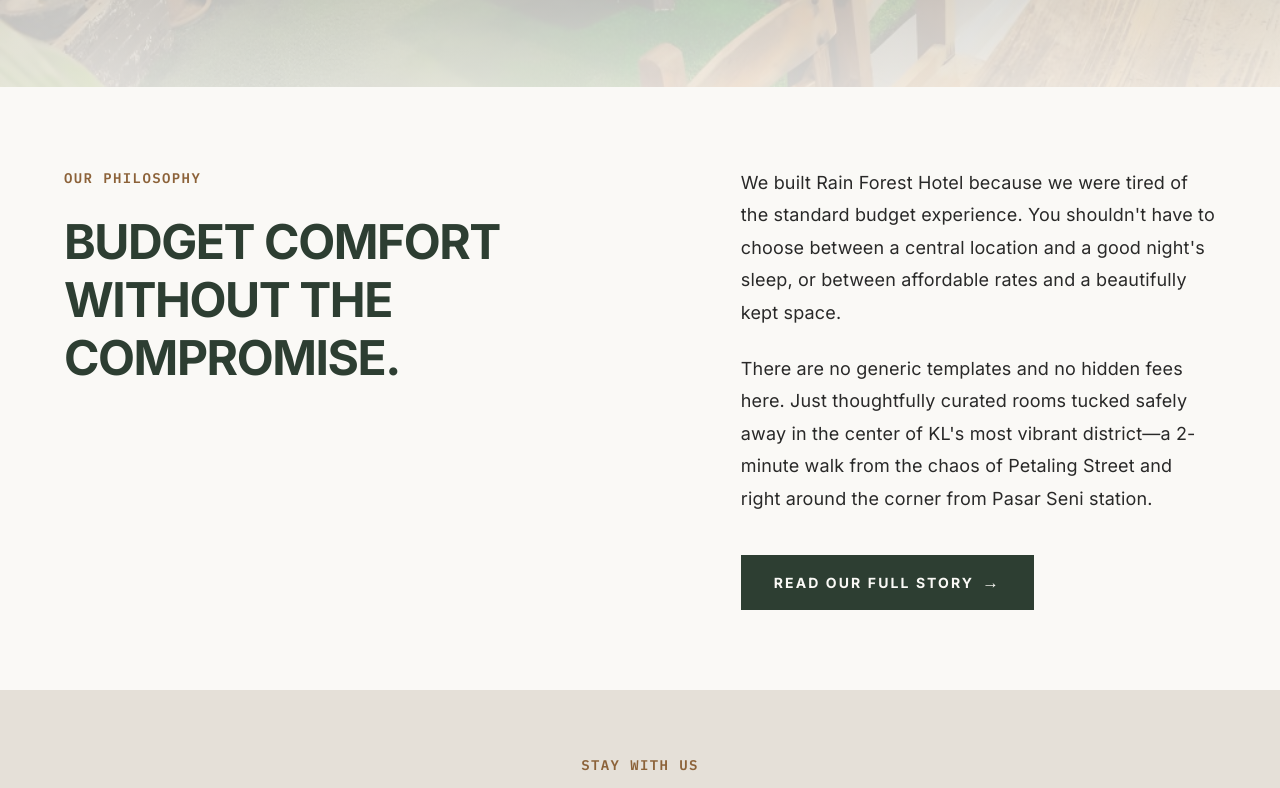
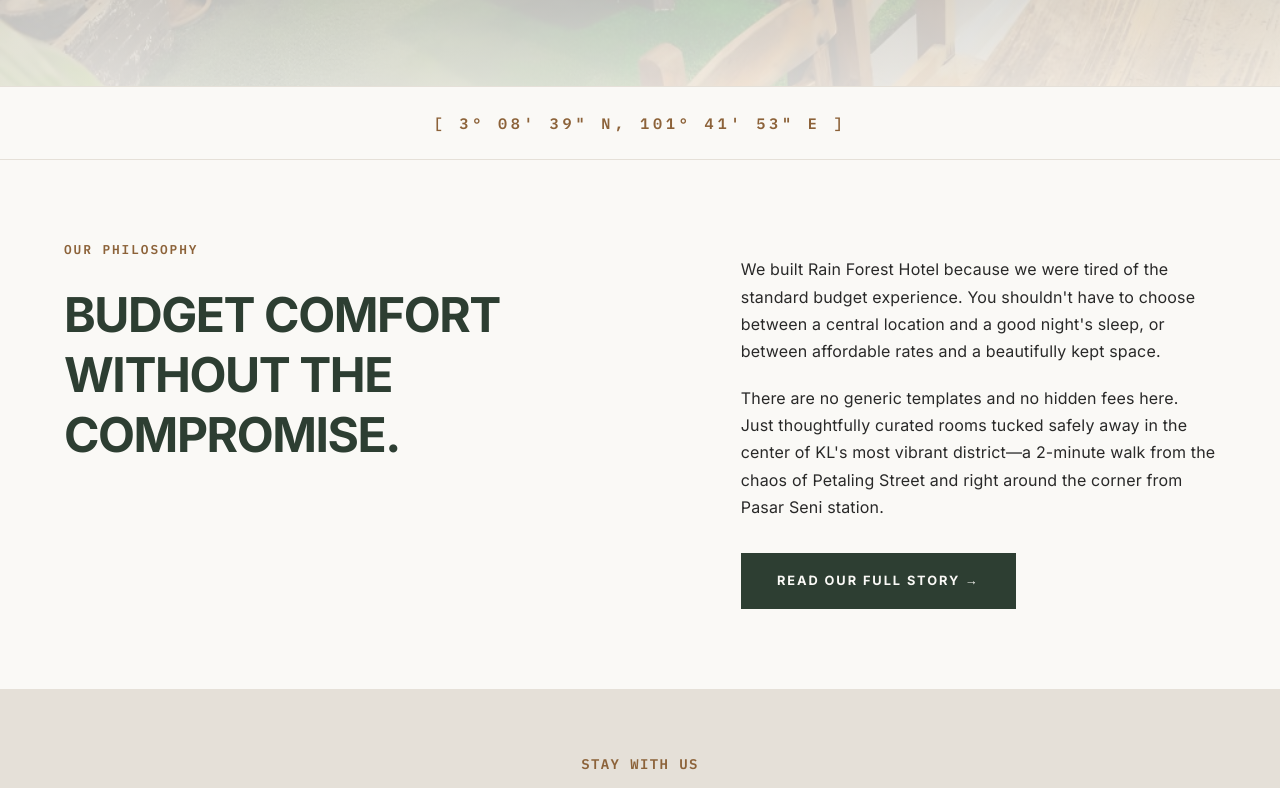
Before and after one commit to izwongjx/rainforestDemo, a website built with Vite: page index.html in a window 1280 px wide. Shown: the part 713-1501 px from the top of the page. Built offline with nearby package versions, Linux system fonts and the light colour scheme.

Commit message:
design: implement Option 2 with coordinates divider transition

```diff
--- a/index.html
+++ b/index.html
@@ -62,20 +62,25 @@
 
     </section>
 
+    <!-- Coords Divider -->
+    <div class="section-divider-coords">
+      <span class="coords-text">[ 3° 08' 39" N, 101° 41' 53" E ]</span>
+    </div>
+
     <!-- Intro -->
-    <section class="section-padding intro" style="background-color: var(--cream);">
+    <section class="section-padding intro" style="background-color: var(--cream); padding-top: 5rem; padding-bottom: 5rem;">
       <div class="container intro-grid reveal">
         <!-- Large Typography Side -->
         <div>
-          <span style="font-family: var(--font-mono); text-transform: uppercase; letter-spacing: 0.1em; color: var(--clay); font-weight: 600; font-size: 0.875rem; display: block; margin-bottom: 1.5rem;">Our Philosophy</span>
-          <h2 class="reveal" style="color: var(--forest); font-size: clamp(2rem, 4vw, 3rem); line-height: 1.2; margin-bottom: 0;">Budget comfort without the compromise.</h2>
+          <span style="font-family: var(--font-mono); text-transform: uppercase; letter-spacing: 0.15em; color: var(--clay); font-weight: 600; font-size: 0.8rem; display: block; margin-bottom: 1.5rem;">Our Philosophy</span>
+          <h2 class="reveal" style="color: var(--forest); font-size: clamp(2rem, 4vw, 3rem); line-height: 1.25; margin-bottom: 0;">Budget comfort without the compromise.</h2>
         </div>
 
         <!-- Copy Side -->
-        <div class="reveal reveal-delay-1" style="font-size: 1.125rem; line-height: 1.8; color: var(--ink);">
-          <p style="margin-bottom: 1.5rem;">We built Rain Forest Hotel because we were tired of the standard budget experience. You shouldn't have to choose between a central location and a good night's sleep, or between affordable rates and a beautifully kept space.</p>
-          <p style="margin-bottom: 2.5rem;">There are no generic templates and no hidden fees here. Just thoughtfully curated rooms tucked safely away in the center of KL's most vibrant district—a 2-minute walk from the chaos of Petaling Street and right around the corner from Pasar Seni station.</p>
-          <a href="/about.html" class="btn-booking" style="display: inline-flex; align-items: center; gap: 0.5rem; padding: 0.875rem 2rem; font-size: 0.875rem;">Read Our Full Story <span style="font-size: 1.2em; line-height: 0.5;">&rarr;</span></a>
+        <div class="reveal reveal-delay-1" style="font-size: 1rem; line-height: 1.7; color: var(--ink); padding-top: 1rem;">
+          <p style="margin-bottom: 1.25rem;">We built Rain Forest Hotel because we were tired of the standard budget experience. You shouldn't have to choose between a central location and a good night's sleep, or between affordable rates and a beautifully kept space.</p>
+          <p style="margin-bottom: 2rem;">There are no generic templates and no hidden fees here. Just thoughtfully curated rooms tucked safely away in the center of KL's most vibrant district—a 2-minute walk from the chaos of Petaling Street and right around the corner from Pasar Seni station.</p>
+          <a href="/about.html" class="btn-booking" style="font-size: 0.8rem;">Read Our Full Story &rarr;</a>
         </div>
       </div>
     </section>
--- a/src/styles/components.css
+++ b/src/styles/components.css
@@ -403,6 +403,30 @@
     grid-template-columns: 1.1fr 0.9fr;
     gap: 6rem;
   }
+}
+
+.section-divider-coords {
+  width: 100%;
+  border-top: 1px solid var(--rattan);
+  border-bottom: 1px solid var(--rattan);
+  padding: 1.5rem 0; /* More padding */
+  text-align: center;
+  background-color: var(--cream);
+  display: flex;
+  justify-content: center;
+  align-items: center;
+  position: relative;
+  z-index: 10;
+  margin-top: -1px; /* Avoid pixel gaps */
+}
+
+.coords-text {
+  font-family: var(--font-mono);
+  font-size: 0.95rem; /* Larger font size */
+  font-weight: 700;   /* Extra bold look */
+  letter-spacing: 0.25em; /* Generous letter spacing */
+  color: var(--clay);
+  text-transform: uppercase;
 }
 
 /* Neighborhood structured grid */
```
Also changed, not shown: dist/about.html, dist/assets/main-B0riiEjs.css (deleted), dist/assets/main-D9IhpT8f.js (renamed from dist/assets/main-BeWfOBsH.js), dist/assets/main-N_-Akk71.css (added), dist/contact.html, dist/index.html, dist/location.html, dist/reviews.html, dist/room-1.html, dist/room-2.html, dist/room-3.html, dist/room-4.html, dist/room-5.html, dist/room-6.html, 3 more files.
